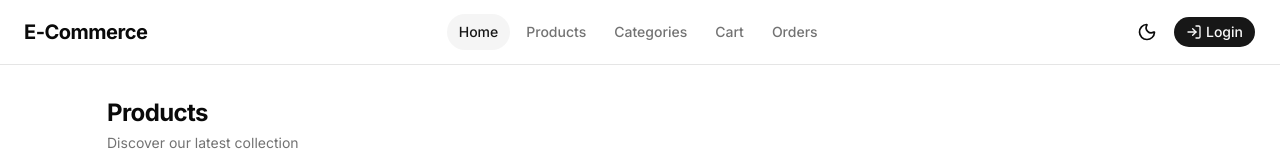
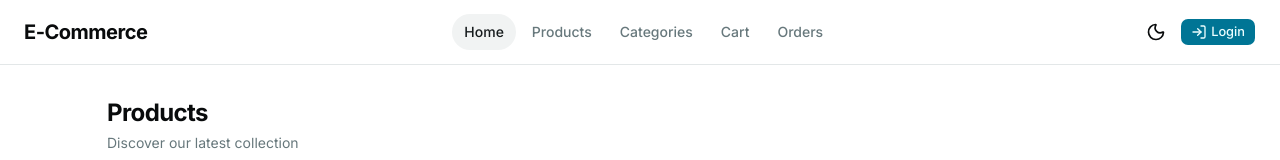
Before and after one commit to miteshk-webelight/nextjs-frontend, a Next.js app: page / in a window 1280 px wide. Shown: the top 160 px of the page. Built offline with nearby package versions, Linux system fonts and the light colour scheme; no server answers.

Commit message:
feat: update project configuration and improve component imports

```diff
--- a/package.json
+++ b/package.json
@@ -49,6 +49,7 @@
     "@types/react-dom": "^19",
     "eslint": "^9",
     "eslint-config-next": "16.2.9",
+    "eslint-plugin-no-relative-import-paths": "^1.6.1",
     "husky": "^9.1.7",
     "lint-staged": "^17.0.7",
     "orval": "^8.17.0",
--- a/src/app/globals.css
+++ b/src/app/globals.css
@@ -49,72 +49,72 @@
 }
 
 :root {
+  --card: oklch(1 0 0);
+  --card-foreground: oklch(0.148 0.004 228.8);
+  --popover: oklch(1 0 0);
+  --popover-foreground: oklch(0.148 0.004 228.8);
+  --primary: oklch(0.52 0.105 223.128);
+  --primary-foreground: oklch(0.984 0.019 200.873);
+  --secondary: oklch(0.967 0.001 286.375);
+  --secondary-foreground: oklch(0.21 0.006 285.885);
+  --muted: oklch(0.963 0.002 197.1);
+  --muted-foreground: oklch(0.56 0.021 213.5);
+  --accent: oklch(0.963 0.002 197.1);
+  --accent-foreground: oklch(0.218 0.008 223.9);
+  --destructive: oklch(0.577 0.245 27.325);
+  --border: oklch(0.925 0.005 214.3);
+  --input: oklch(0.925 0.005 214.3);
+  --ring: oklch(0.723 0.014 214.4);
+  --chart-1: oklch(0.905 0.182 98.111);
+  --chart-2: oklch(0.795 0.184 86.047);
+  --chart-3: oklch(0.681 0.162 75.834);
+  --chart-4: oklch(0.554 0.135 66.442);
+  --chart-5: oklch(0.476 0.114 61.907);
+  --radius: 0.625rem;
+  --sidebar: oklch(0.987 0.002 197.1);
+  --sidebar-foreground: oklch(0.148 0.004 228.8);
+  --sidebar-primary: oklch(0.609 0.126 221.723);
+  --sidebar-primary-foreground: oklch(0.984 0.019 200.873);
+  --sidebar-accent: oklch(0.963 0.002 197.1);
+  --sidebar-accent-foreground: oklch(0.218 0.008 223.9);
+  --sidebar-border: oklch(0.925 0.005 214.3);
+  --sidebar-ring: oklch(0.723 0.014 214.4);
   --background: oklch(1 0 0);
-  --foreground: oklch(0.145 0 0);
-  --card: oklch(1 0 0);
-  --card-foreground: oklch(0.145 0 0);
-  --popover: oklch(1 0 0);
-  --popover-foreground: oklch(0.145 0 0);
-  --primary: oklch(0.205 0 0);
-  --primary-foreground: oklch(0.985 0 0);
-  --secondary: oklch(0.97 0 0);
-  --secondary-foreground: oklch(0.205 0 0);
-  --muted: oklch(0.97 0 0);
-  --muted-foreground: oklch(0.556 0 0);
-  --accent: oklch(0.97 0 0);
-  --accent-foreground: oklch(0.205 0 0);
-  --destructive: oklch(0.577 0.245 27.325);
-  --border: oklch(0.922 0 0);
-  --input: oklch(0.922 0 0);
-  --ring: oklch(0.708 0 0);
-  --chart-1: oklch(0.87 0 0);
-  --chart-2: oklch(0.556 0 0);
-  --chart-3: oklch(0.439 0 0);
-  --chart-4: oklch(0.371 0 0);
-  --chart-5: oklch(0.269 0 0);
-  --radius: 0.625rem;
-  --sidebar: oklch(0.985 0 0);
-  --sidebar-foreground: oklch(0.145 0 0);
-  --sidebar-primary: oklch(0.205 0 0);
-  --sidebar-primary-foreground: oklch(0.985 0 0);
-  --sidebar-accent: oklch(0.97 0 0);
-  --sidebar-accent-foreground: oklch(0.205 0 0);
-  --sidebar-border: oklch(0.922 0 0);
-  --sidebar-ring: oklch(0.708 0 0);
+  --foreground: oklch(0.148 0.004 228.8);
 }
 
 .dark {
-  --background: oklch(0.145 0 0);
-  --foreground: oklch(0.985 0 0);
-  --card: oklch(0.205 0 0);
-  --card-foreground: oklch(0.985 0 0);
-  --popover: oklch(0.205 0 0);
-  --popover-foreground: oklch(0.985 0 0);
-  --primary: oklch(0.922 0 0);
-  --primary-foreground: oklch(0.205 0 0);
-  --secondary: oklch(0.269 0 0);
+  --background: oklch(0.148 0.004 228.8);
+  --foreground: oklch(0.987 0.002 197.1);
+  --card: oklch(0.218 0.008 223.9);
+  --card-foreground: oklch(0.987 0.002 197.1);
+  --popover: oklch(0.218 0.008 223.9);
+  --popover-foreground: oklch(0.987 0.002 197.1);
+  --primary: oklch(0.45 0.085 224.283);
+  --primary-foreground: oklch(0.984 0.019 200.873);
+  --secondary: oklch(0.274 0.006 286.033);
   --secondary-foreground: oklch(0.985 0 0);
-  --muted: oklch(0.269 0 0);
-  --muted-foreground: oklch(0.708 0 0);
-  --accent: oklch(0.269 0 0);
-  --accent-foreground: oklch(0.985 0 0);
+  --muted: oklch(0.275 0.011 216.9);
+  --muted-foreground: oklch(0.723 0.014 214.4);
+  --accent: oklch(0.275 0.011 216.9);
+  --accent-foreground: oklch(0.987 0.002 197.1);
   --destructive: oklch(0.704 0.191 22.216);
   --border: oklch(1 0 0 / 10%);
   --input: oklch(1 0 0 / 15%);
-  --ring: oklch(0.556 0 0);
-  --chart-1: oklch(0.87 0 0);
-  --chart-2: oklch(0.556 0 0);
-  --chart-3: oklch(0.439 0 0);
-  --chart-4: oklch(0.371 0 0);
-  --chart-5: oklch(0.269 0 0);
-  --sidebar: oklch(0.205 0 0);
-  --sidebar-foreground: oklch(0.985 0 0);
-  --sidebar-primary: oklch(0.488 0.243 264.376);
-  --sidebar-primary-foreground: oklch(0.985 0 0);
-  --sidebar-accent: oklch(0.269 0 0);
-  --sidebar-accent-foreground: oklch(0.985 0 0);
+  --ring: oklch(0.56 0.021 213.5);
+  --chart-1: oklch(0.905 0.182 98.111);
+  --chart-2: oklch(0.795 0.184 86.047);
+  --chart-3: oklch(0.681 0.162 75.834);
+  --chart-4: oklch(0.554 0.135 66.442);
+  --chart-5: oklch(0.476 0.114 61.907);
+  --sidebar: oklch(0.218 0.008 223.9);
+  --sidebar-foreground: oklch(0.987 0.002 197.1);
+  --sidebar-primary: oklch(0.715 0.143 215.221);
+  --sidebar-primary-foreground: oklch(0.302 0.056 229.695);
+  --sidebar-accent: oklch(0.275 0.011 216.9);
+  --sidebar-accent-foreground: oklch(0.987 0.002 197.1);
   --sidebar-border: oklch(1 0 0 / 10%);
-  --sidebar-ring: oklch(0.556 0 0);
+  --sidebar-ring: oklch(0.56 0.021 213.5);
 }
 
 @layer base {
--- a/src/app/layout.tsx
+++ b/src/app/layout.tsx
@@ -1,9 +1,11 @@
 import type { Metadata } from "next";
-import { Geist, Geist_Mono, Inter } from "next/font/google";
+import { Geist, Geist_Mono, Inter, Figtree } from "next/font/google";
 import "./globals.css";
 import { cn } from "@/lib/utils";
 import Providers from "./providers";
 import { ThemeProvider } from "@/components/theme-provider";
+
+const figtreeHeading = Figtree({ subsets: ["latin"], variable: "--font-heading" });
 
 const inter = Inter({ subsets: ["latin"], variable: "--font-sans" });
 
@@ -38,6 +40,7 @@ export default function RootLayout({
         geistMono.variable,
         "font-sans",
         inter.variable,
+        figtreeHeading.variable,
       )}
     >
       <body className="min-h-full flex flex-col">
--- a/src/components/ui/button.tsx
+++ b/src/components/ui/button.tsx
@@ -5,13 +5,13 @@ import { Slot } from "radix-ui";
 import { cn } from "@/lib/utils";
 
 const buttonVariants = cva(
-  "group/button inline-flex shrink-0 items-center justify-center rounded-4xl border border-transparent bg-clip-padding text-sm font-medium whitespace-nowrap transition-all outline-none select-none focus-visible:border-ring focus-visible:ring-3 focus-visible:ring-ring/30 active:not-aria-[haspopup]:translate-y-px disabled:pointer-events-none disabled:opacity-50 aria-invalid:border-destructive aria-invalid:ring-3 aria-invalid:ring-destructive/20 dark:aria-invalid:border-destructive/50 dark:aria-invalid:ring-destructive/40 [&_svg]:pointer-events-none [&_svg]:shrink-0 [&_svg:not([class*='size-'])]:size-4",
+  "group/button inline-flex shrink-0 items-center justify-center rounded-lg border border-transparent bg-clip-padding text-sm font-medium whitespace-nowrap transition-all outline-none select-none focus-visible:border-ring focus-visible:ring-3 focus-visible:ring-ring/50 active:not-aria-[haspopup]:translate-y-px disabled:pointer-events-none disabled:opacity-50 aria-invalid:border-destructive aria-invalid:ring-3 aria-invalid:ring-destructive/20 dark:aria-invalid:border-destructive/50 dark:aria-invalid:ring-destructive/40 [&_svg]:pointer-events-none [&_svg]:shrink-0 [&_svg:not([class*='size-'])]:size-4",
   {
     variants: {
       variant: {
         default: "bg-primary text-primary-foreground hover:bg-primary/80",
         outline:
-          "border-border bg-background hover:bg-muted hover:text-foreground aria-expanded:bg-muted aria-expanded:text-foreground dark:bg-transparent dark:hover:bg-input/30",
+          "border-border bg-background hover:bg-muted hover:text-foreground aria-expanded:bg-muted aria-expanded:text-foreground dark:border-input dark:bg-input/30 dark:hover:bg-input/50",
         secondary:
           "bg-secondary text-secondary-foreground hover:bg-[color-mix(in_oklch,var(--secondary),var(--foreground)_5%)] aria-expanded:bg-secondary aria-expanded:text-secondary-foreground",
         ghost:
@@ -21,14 +21,15 @@ const buttonVariants = cva(
         link: "text-primary underline-offset-4 hover:underline",
       },
       size: {
-        default: "h-9 gap-1.5 px-3 has-data-[icon=inline-end]:pr-2.5 has-data-[icon=inline-start]:pl-2.5",
-        xs: "h-6 gap-1 px-2.5 text-xs has-data-[icon=inline-end]:pr-2 has-data-[icon=inline-start]:pl-2 [&_svg:not([class*='size-'])]:size-3",
-        sm: "h-8 gap-1 px-3 has-data-[icon=inline-end]:pr-2 has-data-[icon=inline-start]:pl-2",
-        lg: "h-10 gap-1.5 px-4 has-data-[icon=inline-end]:pr-3 has-data-[icon=inline-start]:pl-3",
-        icon: "size-9",
-        "icon-xs": "size-6 [&_svg:not([class*='size-'])]:size-3",
-        "icon-sm": "size-8",
-        "icon-lg": "size-10",
+        default: "h-8 gap-1.5 px-2.5 has-data-[icon=inline-end]:pr-2 has-data-[icon=inline-start]:pl-2",
+        xs: "h-6 gap-1 rounded-[min(var(--radius-md),10px)] px-2 text-xs in-data-[slot=button-group]:rounded-lg has-data-[icon=inline-end]:pr-1.5 has-data-[icon=inline-start]:pl-1.5 [&_svg:not([class*='size-'])]:size-3",
+        sm: "h-7 gap-1 rounded-[min(var(--radius-md),12px)] px-2.5 text-[0.8rem] in-data-[slot=button-group]:rounded-lg has-data-[icon=inline-end]:pr-1.5 has-data-[icon=inline-start]:pl-1.5 [&_svg:not([class*='size-'])]:size-3.5",
+        lg: "h-9 gap-1.5 px-2.5 has-data-[icon=inline-end]:pr-2 has-data-[icon=inline-start]:pl-2",
+        icon: "size-8",
+        "icon-xs":
+          "size-6 rounded-[min(var(--radius-md),10px)] in-data-[slot=button-group]:rounded-lg [&_svg:not([class*='size-'])]:size-3",
+        "icon-sm": "size-7 rounded-[min(var(--radius-md),12px)] in-data-[slot=button-group]:rounded-lg",
+        "icon-lg": "size-9",
       },
     },
     defaultVariants: {
--- a/src/features/products/components/product-grid.tsx
+++ b/src/features/products/components/product-grid.tsx
@@ -1,4 +1,4 @@
-import type { Product } from "../types/product.types";
+import type { Product } from "@/features/products/types/product.types";
 import { ProductCard } from "./product-card";
 
 type ProductGridProps = {
@@ -8,7 +8,7 @@ type ProductGridProps = {
 export function ProductGrid({ products }: Readonly<ProductGridProps>) {
   if (products.length === 0) {
     return (
-      <div className="flex min-h-[200px] items-center justify-center">
+      <div className="flex min-h-50 items-center justify-center">
         <p className="text-sm text-muted-foreground">No products found.</p>
       </div>
     );
--- a/src/features/products/components/products-section.tsx
+++ b/src/features/products/components/products-section.tsx
@@ -1,9 +1,9 @@
 "use client";
 
+import { Button } from "@/components/ui/button";
 import { RotateCcw } from "lucide-react";
-import { useProductsList } from "../hooks/use-products-list";
+import { useProductsList } from "@/features/products/hooks/use-products-list";
 import { ProductGrid } from "./product-grid";
-import { Button } from "@/components/ui/button";
 import { ProductGridSkeleton } from "./product-grid-skeleton";
 
 function ErrorState({ onRetry }: Readonly<{ onRetry: () => void }>) {
--- a/src/features/products/utils/product.utils.ts
+++ b/src/features/products/utils/product.utils.ts
@@ -1,6 +1,6 @@
 import type { ProductPublicResponse } from "@/api/generated/models";
-import type { Product } from "../types/product.types";
-import { PLACEHOLDER_IMAGE } from "../constants/product.constants";
+import type { Product } from "@/features/products/types/product.types";
+import { PLACEHOLDER_IMAGE } from "@/features/products/constants/product.constants";
 
 export function mapProduct(apiProduct: ProductPublicResponse): Product {
   return {
```
Also changed, not shown: eslint.config.mjs (+29 -9 lines), src/features/products/components/product-card.tsx (+6 -6 lines), src/features/products/hooks/use-products-list.ts (+4 -4 lines), components.json, 2 other files (tests, documents, lock files or other folders).
